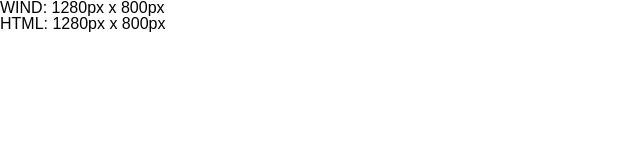
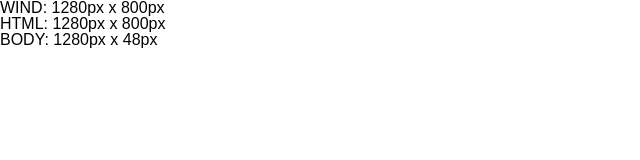
Before and after one commit to CRISvsGAME/3dcss, a plain HTML site: page index.html in a window 1280 px wide. Shown: the whole page, without its empty margins (0-640 px from the left). Drawn offline with Linux system fonts and the light colour scheme.

Commit message:
3DCSS 0.0.4
Add Body Client Width and Height

```diff
--- a/index.html
+++ b/index.html
@@ -10,5 +10,6 @@
 <body>
   <p>WIND: <span id="window-inner-width"></span>px x <span id="window-inner-height"></span>px</p>
   <p>HTML: <span id="html-client-width"></span>px x <span id="html-client-height"></span>px</p>
+  <p>BODY: <span id="body-client-width"></span>px x <span id="body-client-height"></span>px</p>
 </body>
 </html>
--- a/main.js
+++ b/main.js
@@ -8,6 +8,11 @@ const showInfo = () => {
   htmlClientWidth.textContent = document.documentElement.clientWidth;
   const htmlClientHeight = document.getElementById("html-client-height");
   htmlClientHeight.textContent = document.documentElement.clientHeight;
+
+  const bodyClientWidth = document.getElementById("body-client-width");
+  bodyClientWidth.textContent = document.body.clientWidth;
+  const bodyClientHeight = document.getElementById("body-client-height");
+  bodyClientHeight.textContent = document.body.clientHeight;
 };
 
 window.addEventListener("load", () => {
```
